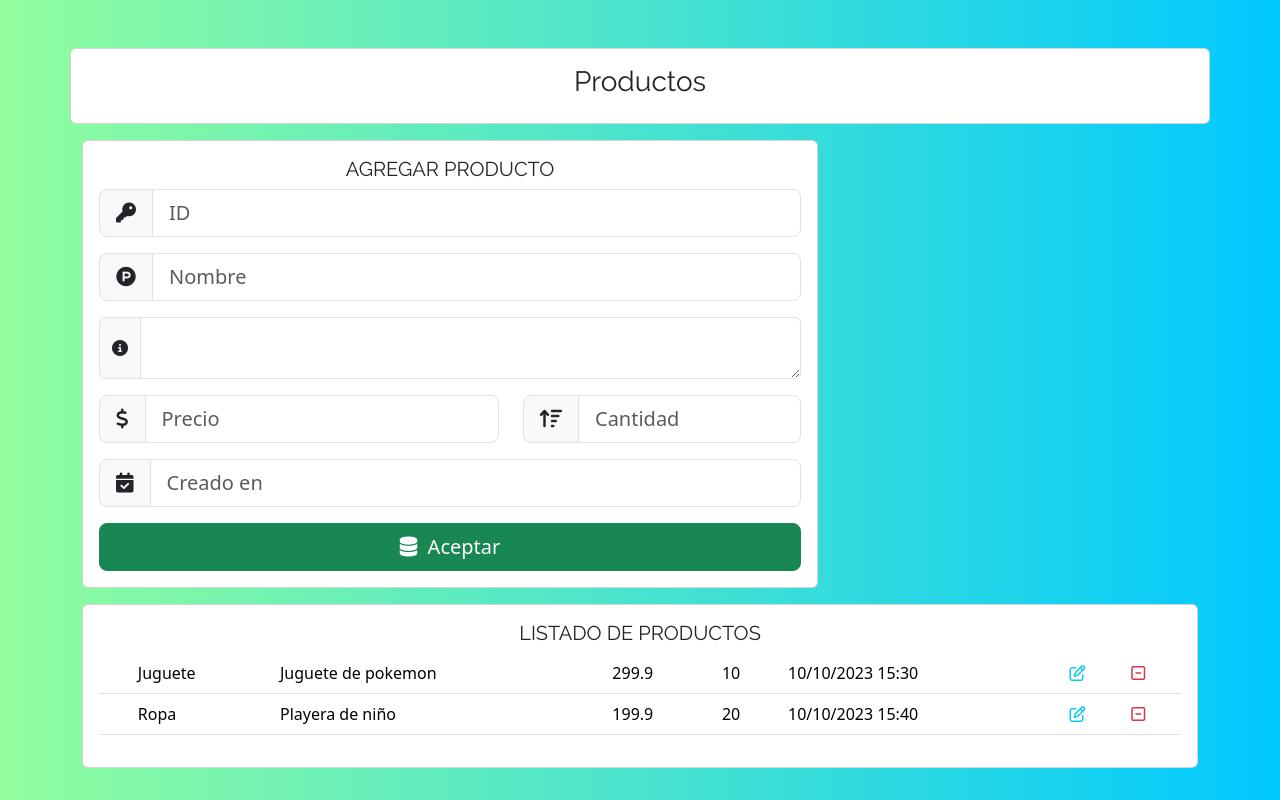
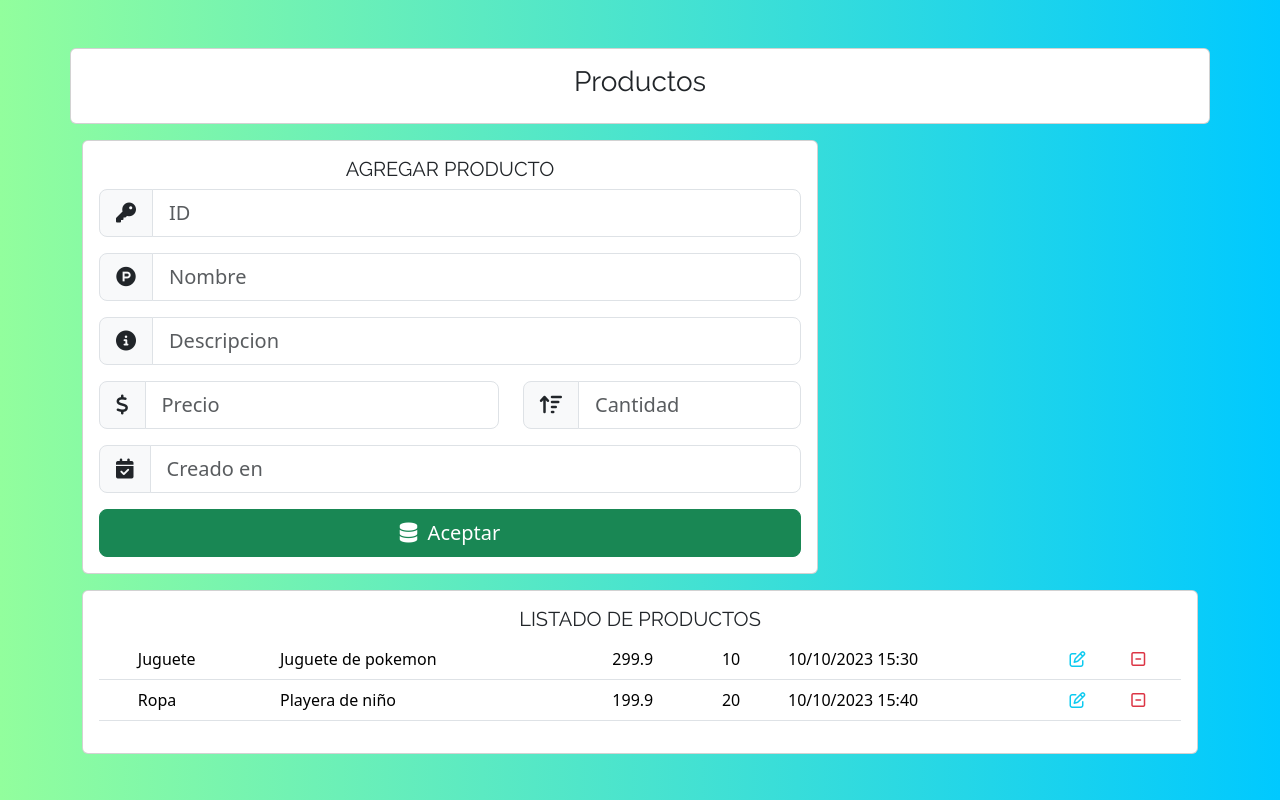
Before and after one commit to Ricarthur1/CRUDProductos, an Angular app: page / in a window 1280 px wide. Built offline with nearby package versions, Linux system fonts and the light colour scheme.

Commit message:
Creando validaciones

```diff
--- a/src/app/components/productos/productos.component.html
+++ b/src/app/components/productos/productos.component.html
@@ -16,34 +16,47 @@
             <form [formGroup]="form" (ngSubmit)="agregarProducto()">
               <div class="input-group input-group-lg mb-3">
                 <span class="input-group-text">
-                  <i class="fa-solid fa-key"></i>
+                  <i class="fa-solid fa-key"
+                  [class.green-icon]="this.form.get('id')?.valid"
+                  [class.red-icon]="this.form.get('id')?.invalid && this.form.get('id')?.touched">
+                  </i>
                 </span>
                 <input formControlName="id" type="number" class="form-control" placeholder="ID" />
               </div>
               <div class="input-group input-group-lg mb-3">
                 <span class="input-group-text">
-                  <i class="fa-brands fa-product-hunt"></i>
+                  <i class="fa-brands fa-product-hunt"
+                  [class.green-icon]="this.form.get('nombre')?.valid"
+                  [class.red-icon]="this.form.get('nombre')?.invalid && this.form.get('nombre')?.touched"></i>
                 </span>
                 <input formControlName="nombre" type="text" class="form-control" placeholder="Nombre" />
               </div>
-              <div class="input-group mb-3">
-                <span class="input-group-text"><i class="fa-solid fa-circle-info"></i></span>
-                <textarea formControlName="descripcion" class="form-control" aria-label="Descripcion"></textarea>
+              <div class="input-group input-group-lg mb-3">
+                <span class="input-group-text">
+                  <i class="fa-solid fa-circle-info"
+                  [class.green-icon]="this.form.get('descripcion')?.valid"
+                  [class.red-icon]="this.form.get('descripcion')?.invalid && this.form.get('descripcion')?.touched"></i>
+                </span>
+                <input formControlName="descripcion" type="text" class="form-control" placeholder="Descripcion" />
               </div>
 
               <div class="row">
                 <div class="col-lg-7">
                   <div class="input-group input-group-lg mb-3">
                     <span class="input-group-text">
-                      <i class="fa-solid fa-dollar-sign"></i>
+                      <i class="fa-solid fa-dollar-sign"
+                      [class.green-icon]="this.form.get('precio')?.valid"
+                      [class.red-icon]="this.form.get('precio')?.invalid && this.form.get('precio')?.touched"></i>
                     </span>
-                    <input formControlName="precio" type="text" class="form-control" placeholder="Precio" />
+                    <input formControlName="precio" type="number" class="form-control" placeholder="Precio" />
                   </div>
                 </div>
                 <div class="col-lg-5">
                   <div class="input-group input-group-lg mb-3">
                     <span class="input-group-text">
-                      <i class="fa-solid fa-arrow-up-wide-short"></i>
+                      <i class="fa-solid fa-arrow-up-wide-short"
+                      [class.green-icon]="this.form.get('cantidad')?.valid"
+                      [class.red-icon]="this.form.get('cantidad')?.invalid && this.form.get('cantidad')?.touched"></i>
                     </span>
                     <input formControlName="cantidad" type="number" class="form-control" placeholder="Cantidad" />
                   </div>
@@ -51,7 +64,9 @@
               </div>
               <div class="input-group input-group-lg mb-3">
                 <span class="input-group-text">
-                  <i class="fa-solid fa-calendar-check"></i>
+                  <i class="fa-solid fa-calendar-check"
+                  [class.green-icon]="this.form.get('creado_en')?.valid"
+                  [class.red-icon]="this.form.get('creado_en')?.invalid && this.form.get('creado_en')?.touched"></i>
                 </span>
                 <input formControlName="creado_en" type="datetime" class="form-control" placeholder="Creado en" />
               </div>
--- a/src/app/components/productos/productos.component.ts
+++ b/src/app/components/productos/productos.component.ts
@@ -17,12 +17,12 @@ form: FormGroup;
 
 constructor(private fb: FormBuilder) {
   this.form = this.fb.group({
-    id:  [''],
-    nombre: [''],
-    descripcion: [''],
-    precio: [''],
-    cantidad:  [''],
-    creado_en:  ['']
+    id:  ['', Validators.required],
+    nombre: ['', [Validators.required, Validators.maxLength(50)]],
+    descripcion: ['', Validators.required],
+    precio: ['', Validators.required],
+    cantidad:  ['', [Validators.required, Validators.min(1)]],
+    creado_en:  ['', Validators.required]
   })
 }
 ngOnInit(): void {
```
